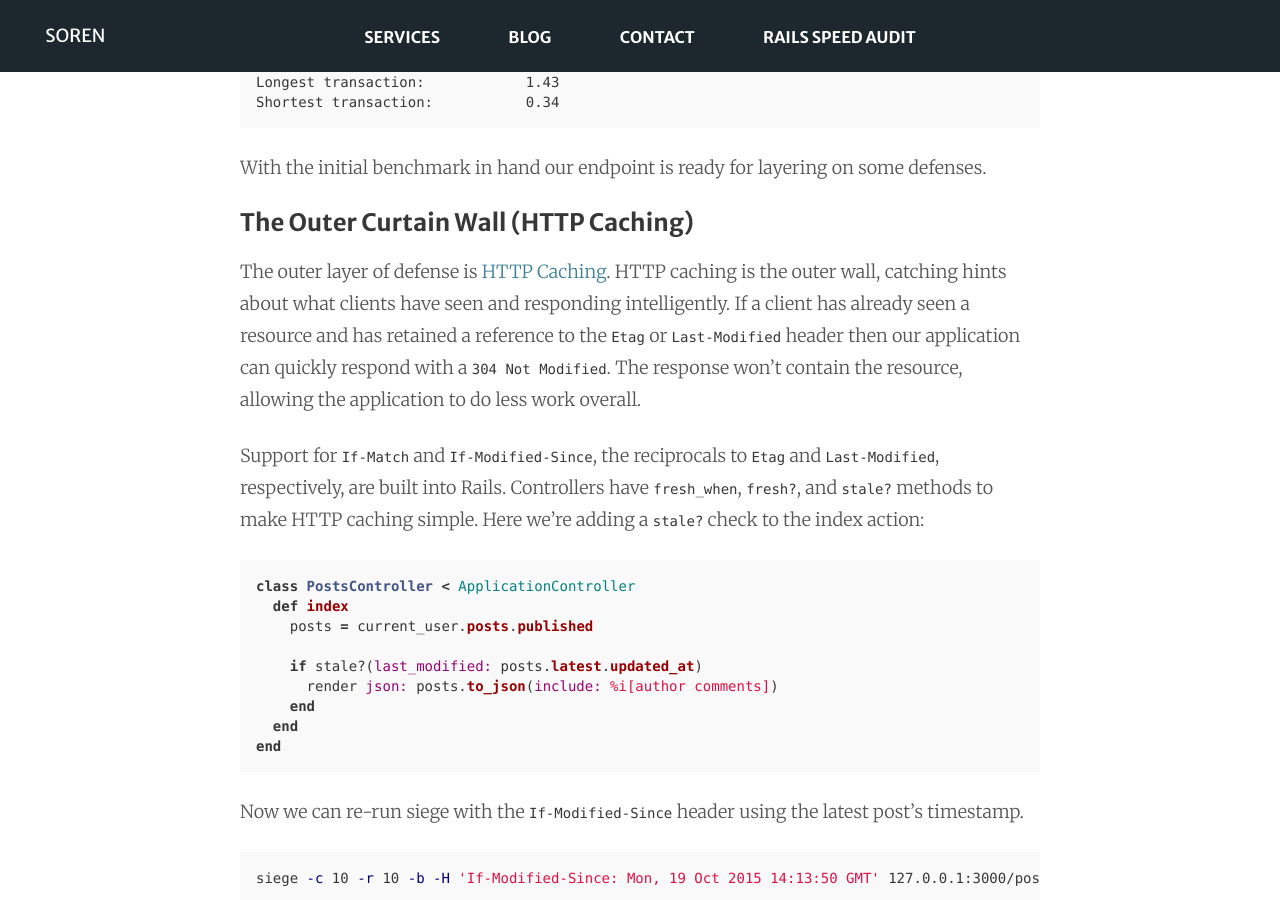
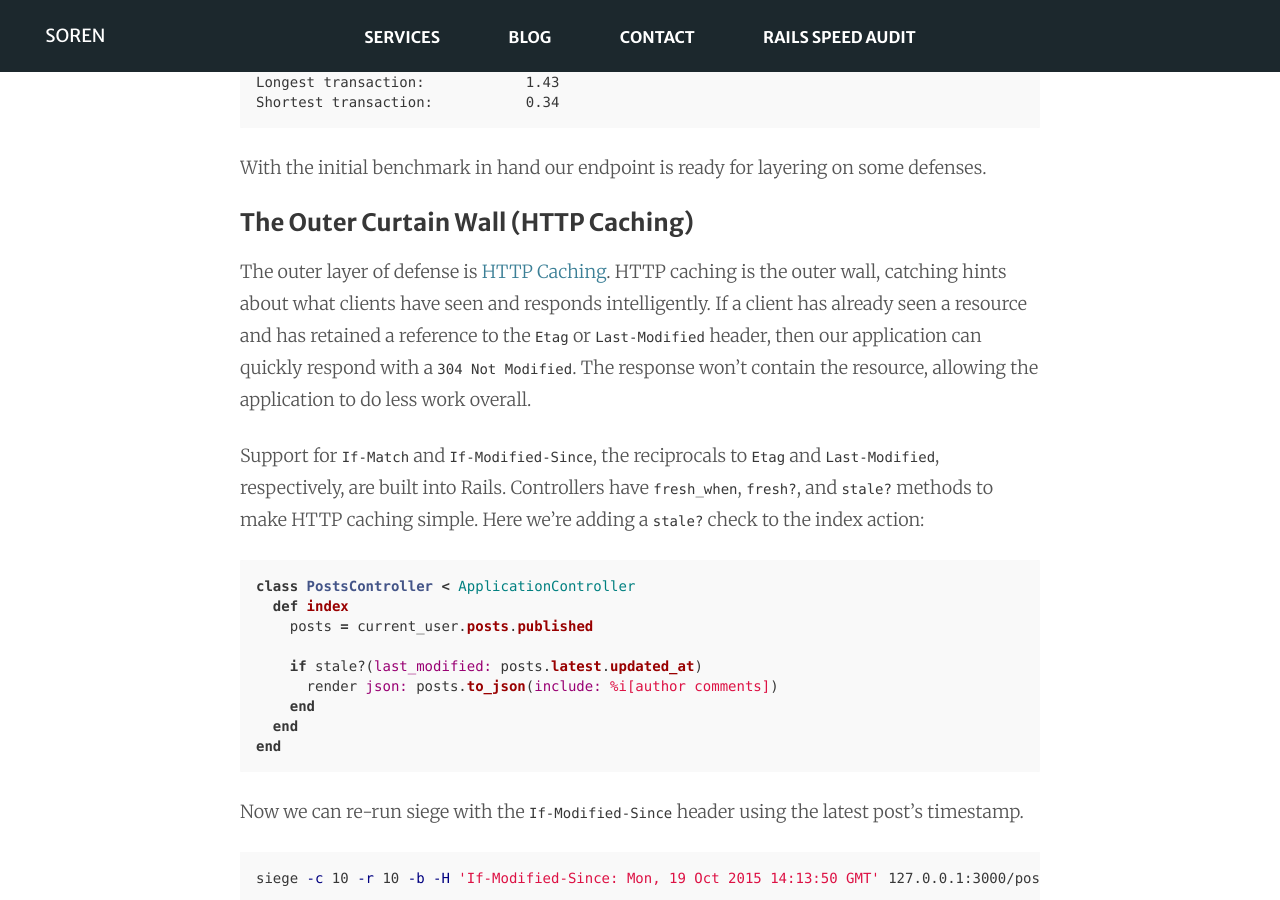
Before and after one commit to sorentwo/soren-website, a Jekyll site: the page built from _posts/2015-10-19-layering-api-defenses-with-caching.md, in a window 1280 px wide and 900 px high, scrolled down 1435 px. Built offline with Jekyll 4.4.1, drawn with Linux system fonts in a browser that asks for light colours; some of the changed text lies outside the part shown.

Commit message:
Correct minor typos in older posts

````diff
--- a/_posts/2015-10-19-layering-api-defenses-with-caching.md
+++ b/_posts/2015-10-19-layering-api-defenses-with-caching.md
@@ -65,9 +65,9 @@ defenses.
 ## The Outer Curtain Wall (HTTP Caching)
 
 The outer layer of defense is [HTTP Caching][httpc]. HTTP caching is the outer
-wall, catching hints about what clients have seen and responding intelligently.
+wall, catching hints about what clients have seen and responds intelligently.
 If a client has already seen a resource and has retained a reference to the
-`Etag` or `Last-Modified` header then our application can quickly respond with a
+`Etag` or `Last-Modified` header, then our application can quickly respond with a
 `304 Not Modified`. The response won't contain the resource, allowing the
 application to do less work overall.
 
@@ -218,7 +218,6 @@ class PostsController < ApplicationController
 end
 ```
 
-
 Only the `include` block has been changed to omit comments.
 
 ### Impact
@@ -298,8 +297,8 @@ Shortest transaction:           0.08
 ```
 
 As expected the results are slower, down to `1.84 secs` for the full run. That
-is still nearly 10x faster than the original time of `10.89secs` though, and it
-comes with added resiliency against complete cache invalidation.
+is still nearly `10x` faster than the original time of `10.89secs` though, and
+it comes with added resiliency against complete cache invalidation.
 
 ## The Barbican (Fragment Caching)
 
````
Also changed, not shown: _posts/2016-08-01-strategies-for-selective-cache-expiration.md (+2 -2 lines).
